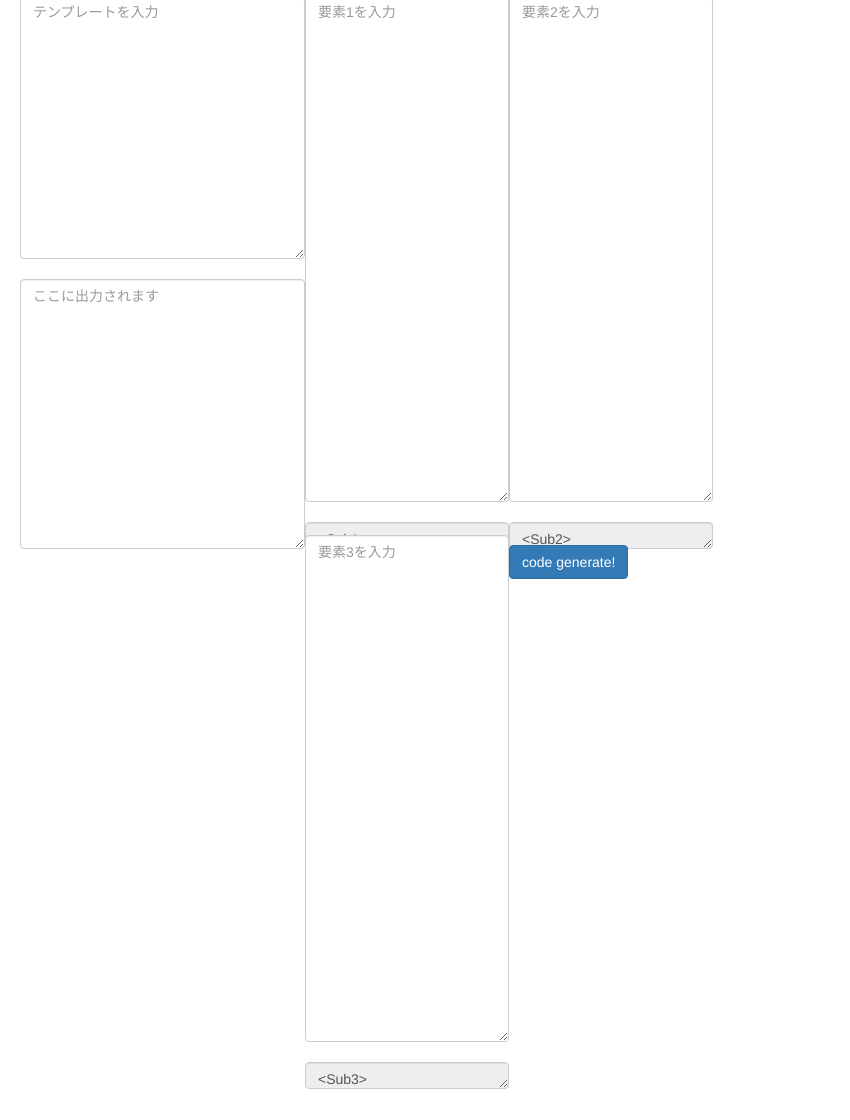
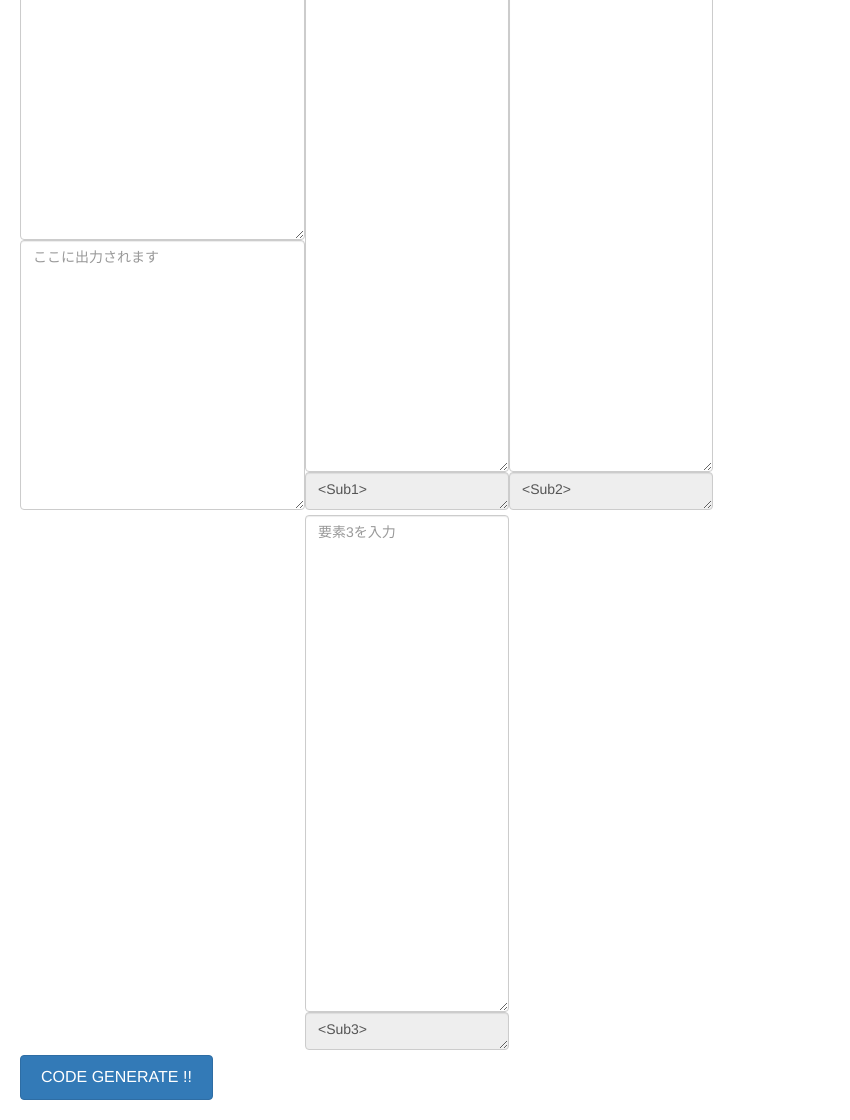
Before and after one commit to ampcpmgp/code-gene, an Electron app: page index.html in a window 850 px wide. Shown: the part 45-1165 px from the top of the page. Before the commit the page ends 1134 px from the top, so only its background shows below. Drawn offline with nearby package versions, Linux system fonts and the light colour scheme.

Commit message:
Modify: レイアウト修正

```diff
--- a/index.html
+++ b/index.html
@@ -3,45 +3,39 @@
 
 <head>
   <meta charset="UTF8">
-  <title>code generator</title>
+  <title>CODE GENERATOR</title>
   <script type="text/javascript" src="http://ajax.microsoft.com/ajax/jquery/jquery-3.0.0.js"></script>
   <script type="text/javascript" src="http://ajax.microsoft.com/ajax/jquery.templates/beta1/jquery.tmpl.js"></script>
   <link rel="stylesheet" href="https://maxcdn.bootstrapcdn.com/bootstrap/3.3.6/css/bootstrap.min.css">
   <script src="https://maxcdn.bootstrapcdn.com/bootstrap/3.3.6/js/bootstrap.min.js"></script>
 </head>
 
-<body style="margin-left:20px">
-  <h4>code generator</h4>
+<body style="margin:20px">
   <form id="generate-form">
-    <div class="main-area">
+    <div class="main-area clearfix">
       <div class='form-group inout-area' style="float:left; height:540px;">
-        <textarea class="form-control" id="template-input" placeholder="テンプレートを入力" cols="30" style="height:49%;"></textarea>
-        <br />
-        <textarea class="form-control" id="generated-code" placeholder="ここに出力されます" cols="30" style="height:50%;"></textarea>
+        <textarea class="form-control" id="template-input" placeholder="テンプレートを入力" cols="30" style="height:49%"></textarea>
+        <textarea  class="form-control" id="generated-code" placeholder="ここに出力されます" cols="30" style="height:50%"></textarea>
       </div>
       <div class='element-area' style="height:540px;">
         <div style="float:left; height:100%">
-            <textarea class="form-control" id="element-1" placeholder="要素1を入力" cols="20" style="height:94%;"></textarea>
-            <br/>
-            <textarea class="form-control" cols="20" style="height:5%;" readonly><Sub1></textarea>
+            <textarea class="form-control" id="element-1" placeholder="要素1を入力" cols="20" style="height:92%;"></textarea>
+            <textarea class="form-control" cols="20" style="height:7%;" readonly><Sub1></textarea>
         </div>
         <div style="float:left; height:100%">
-            <textarea class="form-control" id="element-2" placeholder="要素2を入力" cols="20" style="height:94%;"></textarea>
-            <br/>
-            <textarea class="form-control" cols="20" style="height:5%;" readonly><Sub2></textarea>
+            <textarea class="form-control" id="element-2" placeholder="要素2を入力" cols="20" style="height:92%;"></textarea>
+            <textarea class="form-control" cols="20" style="height:7%;" readonly><Sub2></textarea>
         </div>
         <div style="float:left; height:100%">
-            <textarea class="form-control" id="element-3" placeholder="要素3を入力" cols="20" style="height:94%;"></textarea>
-            <br/>
-            <textarea class="form-control" cols="20" style="height:5%;" readonly><Sub3></textarea>
+            <textarea class="form-control" id="element-3" placeholder="要素3を入力" cols="20" style="height:92%;"></textarea>
+            <textarea class="form-control" cols="20" style="height:7%;" readonly><Sub3></textarea>
         </div>
       </div>
     </div>
-    <div class="generate-button" style="margin-top:10px">
-      <input type="submit" value="code generate!" class="btn btn-primary" />
+    <div class="generate-button">
+      <input type="submit" value="CODE GENERATE !!" class="btn btn-primary" style="padding:10px 20px;font-size:16px" />
     </div>
   </form>
-  <ul id="templates"></ul>
   <script src="renderer.js"></script>
 </body>
 
--- a/main.js
+++ b/main.js
@@ -2,7 +2,7 @@ const { app, BrowserWindow, Menu } = require("electron");
 
 let win;
 function createWindow() {
-    win = new BrowserWindow({ width: 800, height: 660 });
+    win = new BrowserWindow({ width: 850, height: 660 });
     win.loadURL(`file://${__dirname}/index.html`);
     win.on("closed", () => { win = null; });
 
```
